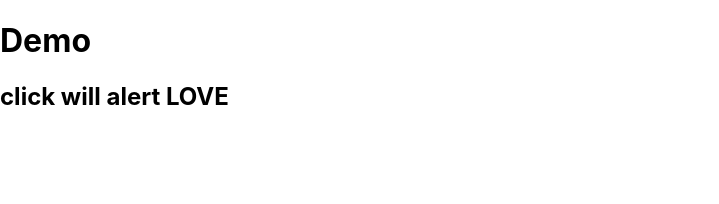
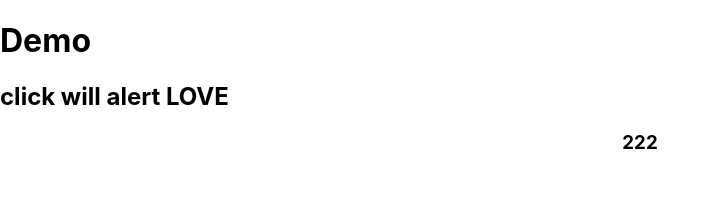
Before and after one commit to scatter-forks/frontend-study, a React (Create React App) app: page / in a window 1280 px wide. Shown: the top 204 px of the page, without its empty margins (0-719 px from the left). Built offline with nearby package versions, Linux system fonts and the light colour scheme.

Commit message:
support scss

```diff
--- a/config-overrides.js
+++ b/config-overrides.js
@@ -1,8 +1,35 @@
-const {override, addPostcssPlugins } = require('customize-cra')
+const { override, addPostcssPlugins } = require('customize-cra')
 
 module.exports = override(
+    // 这里是引入tailwindcss
     addPostcssPlugins([
         require('tailwindcss'),
         require('autoprefixer')
-    ])
+    ]),
+    // adjustStyleLoaders(rule => {
+    //     if (rule.test.toString().includes("scss")) { //这里是因为找到的是.module.scss test
+    //         rule.use.push({
+    //         loader: require.resolve("sass-resources-loader"),
+    //         // options: {
+    //         //     resources: "./src/assets/scss/main.scss"
+    //         // }
+    //         });
+    //     }
+    // })
+
+    (config)=>{
+        //可以暴露webpack的配置 config ,evn
+        //1.修改、添加loader 配置 :
+        // 所有的loaders规则是在config.module.rules(数组)的第二项
+        // 即：config.module.rules[2].oneof  (如果不是，具体可以打印 一下是第几项目)
+        // 修改 sass 配置 ，规则 loader 在第五项(具体看配置)
+        const loaders = config.module.rules.find(rule => Array.isArray(rule.oneOf)).oneOf;
+        loaders[6].use.push({
+          loader: 'sass-resources-loader',
+          options: {
+            resources: './src/assets/scss/main.scss'//全局引入公共的scss 文件(这里注意要用具体地址)
+          }
+        })
+        return config
+      }
 )
--- a/package.json
+++ b/package.json
@@ -46,8 +46,11 @@
     "customize-cra": "^1.0.0",
     "identity-obj-proxy": "^3.0.0",
     "jest-svg-transformer": "^1.0.0",
+    "node-sass": "^5.0.0",
     "postcss": "^7",
     "react-app-rewired": "^2.1.8",
+    "sass-loader": "^11.0.1",
+    "sass-resources-loader": "^2.1.1",
     "tailwindcss": "^2.0.1-compat"
   }
 }
--- a/src/App.js
+++ b/src/App.js
@@ -1,12 +1,15 @@
+import './App.scss'
+
 const handleClick = () => {
   alert('LOVE')
 }
 
 function App() {
   return (
-    <div className="App">
+    <div>
       <h1 class='flex justify-center text-5xl my-4 font-serif'>Demo</h1>
       <h2 onClick={handleClick} class='flex justify-center font-mono my-2'>click will alert LOVE</h2>
+      <h3 className="app">222</h3>
     </div>
   );
 }
--- a/src/App.css
+++ b/src/App.scss
@@ -1,5 +1,6 @@
-.App {
+.app {
   text-align: center;
+  background-color: green($color: #000000);
 }
 
 .App-logo {
--- /dev/null
+++ b/src/assets/scss/main.scss
@@ -0,0 +1,4 @@
+h3 {
+    font-size: 20px;
+    color: red($color: #000000);
+}
```
Also changed, not shown: 1 other file (tests, documents, lock files or other folders).
